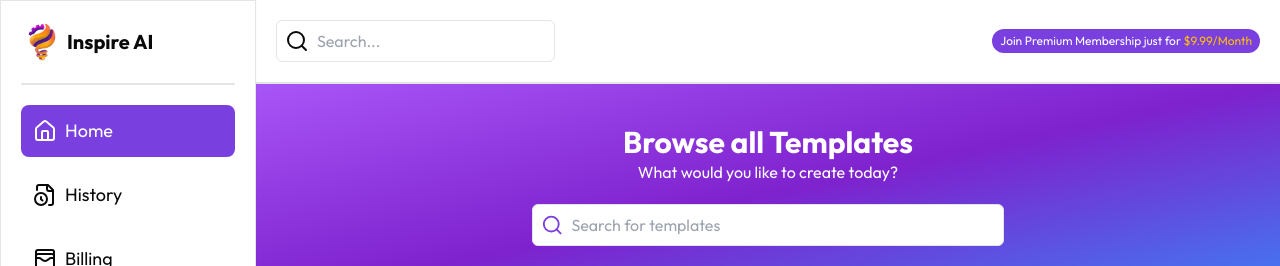
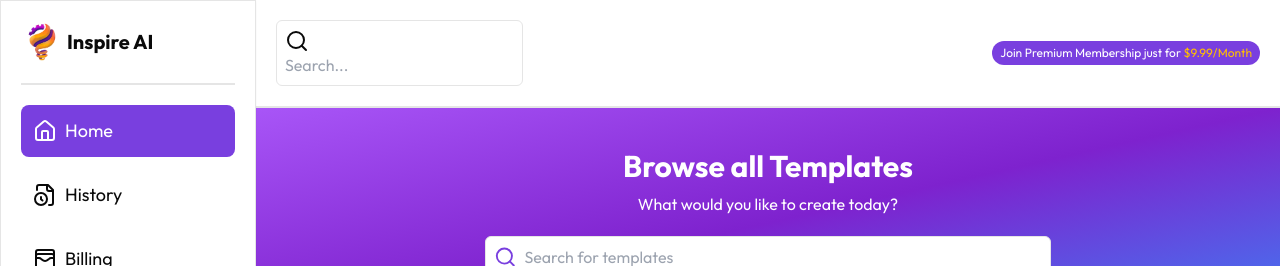
Before and after one commit to TechBot505/InspireAI, a Next.js app: page /dashboard in a window 1280 px wide. Shown: the top 266 px of the page. Built offline with nearby package versions, Linux system fonts and the light colour scheme; no server answers.

Commit message:
Header Fix

```diff
--- a/app/dashboard/_components/Header.tsx
+++ b/app/dashboard/_components/Header.tsx
@@ -17,7 +17,7 @@ function Header({ setShowSidebar }: PROPS) {
           }}
         />
       </div>
-      <div className="flex gap-2 items-center p-2 border rounded-md max-w-lg">
+      <div className="flex gap-2 hidden sm:block items-center p-2 border rounded-md max-w-lg">
         <Search size={24} />
         <input
           type="text"
--- a/app/dashboard/_components/SearchSection.tsx
+++ b/app/dashboard/_components/SearchSection.tsx
@@ -4,10 +4,10 @@ import React from "react";
 function SearchSection({ onSearchInput }: any) {
   return (
     <div className="p-10 bg-gradient-to-br from-purple-500 via-purple-700 to-blue-500 flex flex-col justify-center items-center text-white">
-      <h2 className="text-3xl font-bold">Browse all Templates</h2>
-      <p>What would you like to create today?</p>
+      <h2 className="text-3xl font-bold text-center">Browse all Templates</h2>
+      <p className="pt-2">What would you like to create today?</p>
       <div className="w-full flex justify-center">
-        <div className="flex gap-2 items-center p-2 border rounded-md bg-white my-5 w-[70%] sm:w-[50%]">
+        <div className="flex gap-2 items-center p-2 border rounded-md bg-white my-5 w-[80%] sm:w-[60%]">
           <Search className="text-primary" />
           <input
             type="text"
```
